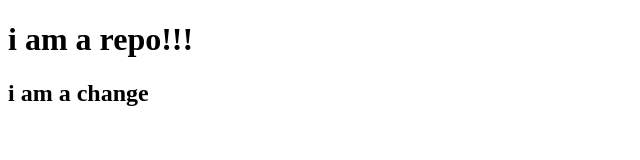
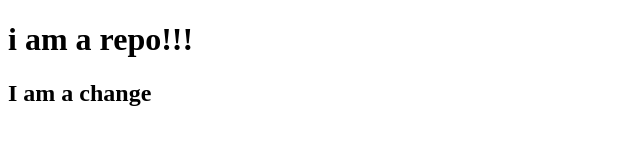
Before and after one commit to bencasalino/bryan_ben, a plain HTML site: page index.html in a window 1280 px wide. Shown: the full height of the page, 0-640 px from the left. Drawn offline with Linux system fonts and the light colour scheme.

Commit message:
Update index.html
is this better????

```diff
--- a/index.html
+++ b/index.html
@@ -8,6 +8,6 @@
 </head>
 <body>
     <h1> i am a repo!!! </h1>
-    <h2> i am a change </h2>
+    <h2> I am a change </h2>
 </body>
 </html>
```
